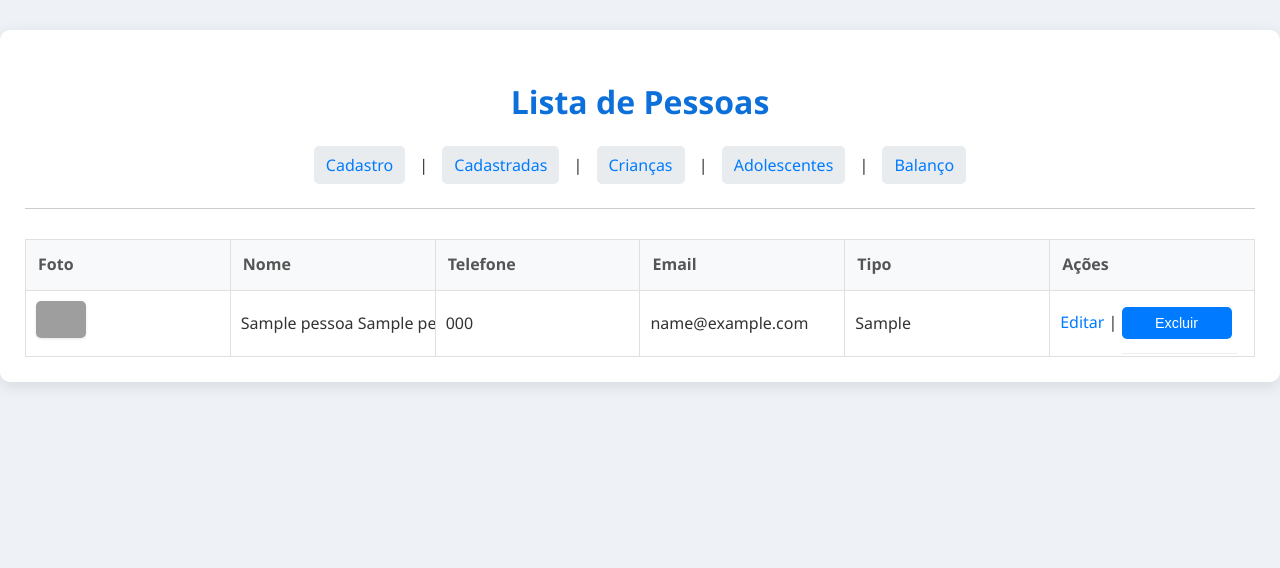
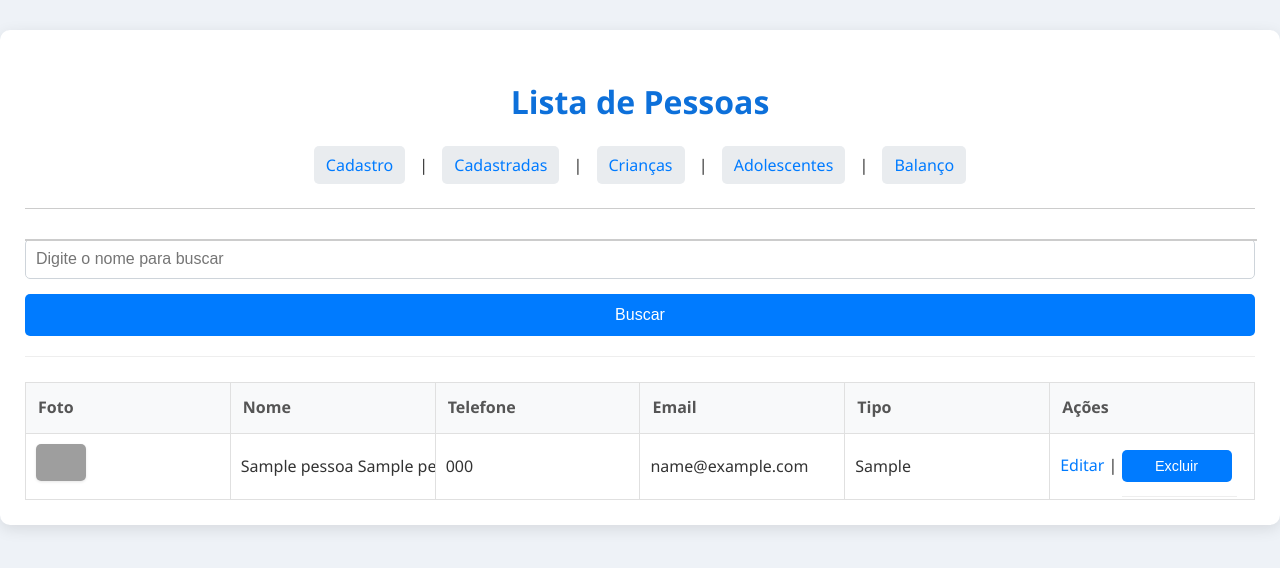
Before and after one commit to CleveOP/sqlite-tools-win-x64-3500100, a Flask app: template templates/lista_pessoas.html in a window 1280 px wide. Shown: the top 568 px of the page. Run offline with Flask 3, Linux system fonts and the light colour scheme; the template is opened without the code that fills it: most values are stand-ins (such as "Sample title", 1, 10 or a date in 2020); some libraries are stand-ins or nearby versions; grey boxes are pictures that could not be loaded.

Commit message:
Inserindo autocomplete para o campo de nomes

```diff
--- a/app.py
+++ b/app.py
@@ -351,5 +351,20 @@ def balanco_chamadas():
     conn.close()
     return render_template('balanco_chamadas.html', balanco=balanco)
 
+@app.route('/autocomplete_pessoas')
+def autocomplete_pessoas():
+    termo = request.args.get('q', '').strip()
+    if not termo:
+        return jsonify([])
+    conn = get_db_connection()
+    with conn.cursor() as cursor:
+        cursor.execute(
+            "SELECT nome, sobrenome FROM pessoas WHERE nome ILIKE %s OR sobrenome ILIKE %s ORDER BY nome LIMIT 10",
+            (f"{termo}%", f"{termo}%")
+        )
+        nomes = [f"{row[0]} {row[1]}" if row[1] else row[0] for row in cursor.fetchall()]
+    conn.close()
+    return jsonify(nomes)
+
 if __name__ == '__main__':
     app.run(debug=True)
--- a/templates/lista_chamada_adolescentes.html
+++ b/templates/lista_chamada_adolescentes.html
@@ -30,10 +30,11 @@
             {% endif %}
         {% endwith %}
 
-        <form action="{{ url_for('lista_chamada_adolescentes') }}" method="get" class="data-selector">
+        <form action="{{ url_for('lista_chamada_adolescentes') }}" method="get" class="data-selector" autocomplete="off" style="position:relative;">
             <label for="data_selecionada">Selecionar data:</label>
             <input type="date" id="data_selecionada" name="data" value="{{ data_para_exibir }}" onchange="this.form.submit()">
-            <input type="text" name="busca" placeholder="Buscar nome" value="{{ request.args.get('busca', '') }}">
+            <input type="text" id="busca-nome" name="busca" placeholder="Buscar nome" value="{{ request.args.get('busca', '') }}" autocomplete="off">
+            <div id="autocomplete-list" class="autocomplete-items"></div>
             <button type="submit">Buscar</button>
         </form>
 
--- a/templates/lista_chamada_criancas.html
+++ b/templates/lista_chamada_criancas.html
@@ -30,10 +30,11 @@
             {% endif %}
         {% endwith %}
 
-        <form action="{{ url_for('lista_chamada_criancas') }}" method="get" class="data-selector">
+        <form action="{{ url_for('lista_chamada_criancas') }}" method="get" class="data-selector" autocomplete="off" style="position:relative;">
             <label for="data_selecionada">Selecionar data:</label>
             <input type="date" id="data_selecionada" name="data" value="{{ data_para_exibir }}" onchange="this.form.submit()">
-            <input type="text" name="busca" placeholder="Buscar nome" value="{{ request.args.get('busca', '') }}">
+            <input type="text" id="busca-nome" name="busca" placeholder="Buscar nome" value="{{ request.args.get('busca', '') }}" autocomplete="off">
+            <div id="autocomplete-list" class="autocomplete-items"></div>
             <button type="submit">Buscar</button>
         </form>
 
--- a/templates/lista_pessoas.html
+++ b/templates/lista_pessoas.html
@@ -26,6 +26,12 @@
                 </ul>
             {% endif %}
         {% endwith %}
+
+        <form method="get" action="{{ url_for('lista_pessoas') }}" autocomplete="off" style="position:relative;">
+            <input type="text" id="busca-nome" name="busca" placeholder="Digite o nome para buscar" value="{{ request.args.get('busca', '') }}" autocomplete="off">
+            <div id="autocomplete-list" class="autocomplete-items"></div>
+            <button type="submit">Buscar</button>
+        </form>
 
         <table>
             <thead>
@@ -63,5 +69,56 @@
             </tbody>
         </table>
     </div>
+
+    <script>
+    const buscaInput = document.getElementById('busca-nome');
+    const autocompleteList = document.getElementById('autocomplete-list');
+
+    buscaInput.addEventListener('input', function() {
+        const val = this.value;
+        if (!val) {
+            autocompleteList.innerHTML = '';
+            return;
+        }
+        fetch(`/autocomplete_pessoas?q=${encodeURIComponent(val)}`)
+            .then(resp => resp.json())
+            .then(data => {
+                autocompleteList.innerHTML = '';
+                data.forEach(nome => {
+                    const item = document.createElement('div');
+                    item.textContent = nome;
+                    item.className = 'autocomplete-item';
+                    item.onclick = () => {
+                        buscaInput.value = nome;
+                        autocompleteList.innerHTML = '';
+                    };
+                    autocompleteList.appendChild(item);
+                });
+            });
+    });
+    document.addEventListener('click', function(e) {
+        if (e.target !== buscaInput) {
+            autocompleteList.innerHTML = '';
+        }
+    });
+    </script>
+    <style>
+    .autocomplete-items {
+        position: absolute;
+        background: #fff;
+        border: 1px solid #ccc;
+        z-index: 99;
+        max-height: 200px;
+        overflow-y: auto;
+        width: 100%;
+    }
+    .autocomplete-item {
+        padding: 5px 10px;
+        cursor: pointer;
+    }
+    .autocomplete-item:hover {
+        background: #eee;
+    }
+    </style>
 </body>
 </html>
```
